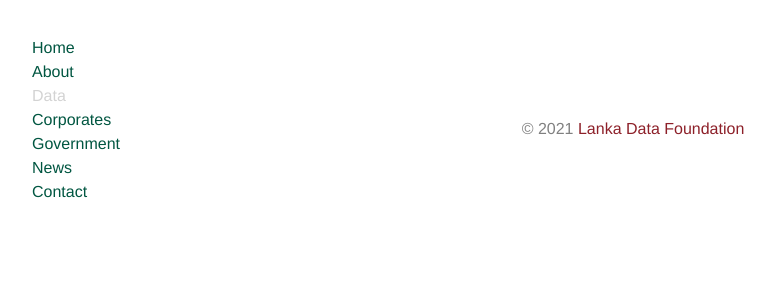
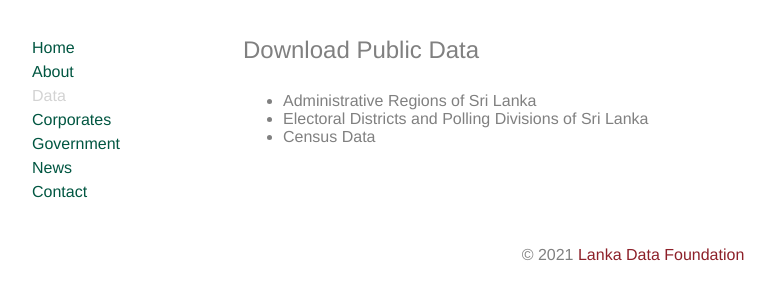
Before and after one commit to nuuuwan/datafoundation_lk, a React (Create React App) app: page /data in a window 1280 px wide. Shown: the top 300 px of the page, without its empty margins (7-782 px from the left). Built offline with nearby package versions, Linux system fonts and the light colour scheme.

Commit message:
DataPage.js framework

```diff
--- a/src/stateful/pages/DataPage.js
+++ b/src/stateful/pages/DataPage.js
@@ -1,3 +1,12 @@
 export default function DataPage(props) {
-  return null;
+  return (
+    <div>
+      <h2>Download Public Data</h2>
+      <ul>
+        <li>Administrative Regions of Sri Lanka</li>
+        <li>Electoral Districts and Polling Divisions of Sri Lanka</li>
+        <li>Census Data</li>
+      </ul>
+    </div>
+  )
 }
```
